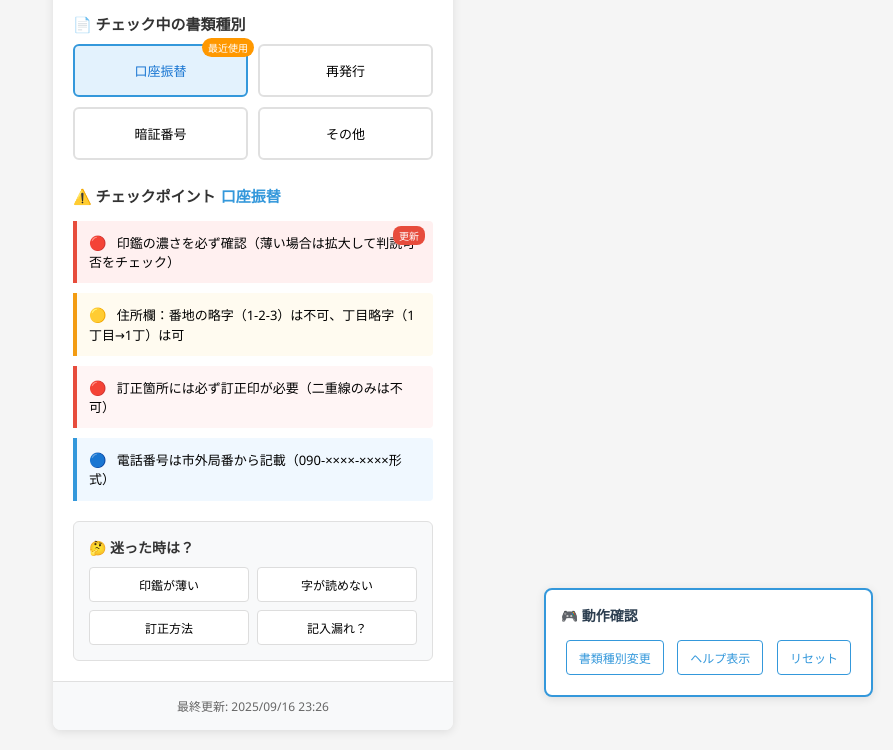
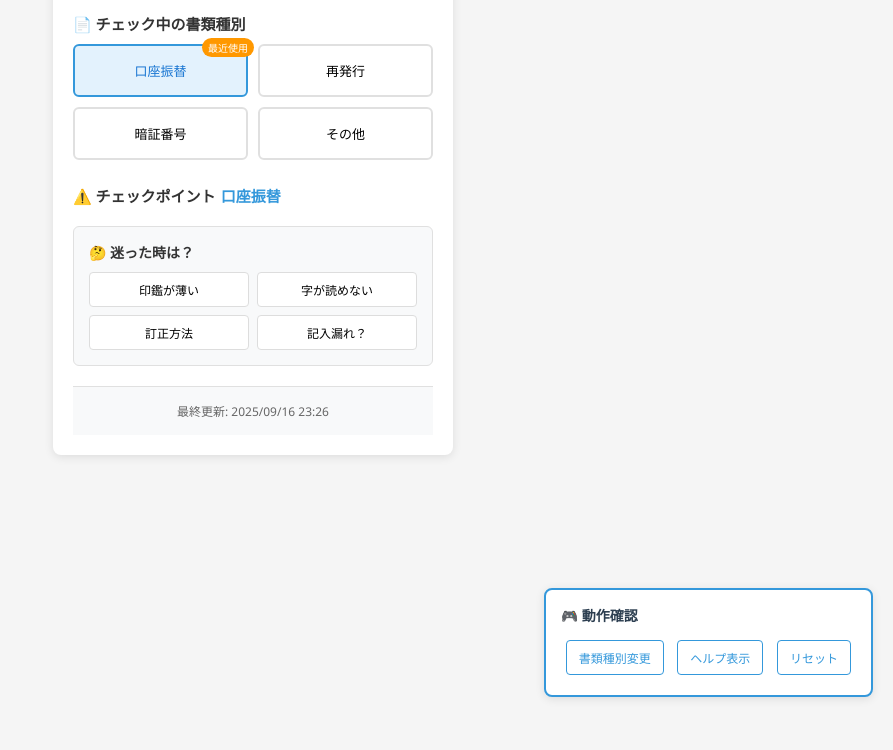
Before and after one commit to tensyokuneko/check-note-app, a plain HTML site: page index.html in a window 1280 px wide. Shown: the part 83-833 px from the top of the page, without its empty margins (387-1280 px from the left). After the commit the page ends 800 px from the top, so only its background shows below. Drawn offline with Linux system fonts and the light colour scheme.

Commit message:
初期表示のチェックポイントを削除

```diff
--- a/index.html
+++ b/index.html
@@ -312,31 +312,7 @@
             >
           </div>
           <div class="checkpoint-list" id="checkpoint-list">
-            <div class="checkpoint-item updated">
-              <span class="checkpoint-icon">🔴</span>
-              <span class="checkpoint-text"
-                >印鑑の濃さを必ず確認（薄い場合は拡大して判読可否をチェック）</span
-              >
-            </div>
-            <div class="checkpoint-item warning">
-              <span class="checkpoint-icon">🟡</span>
-              <span class="checkpoint-text"
-                >住所欄：番地の略字（1-2-3）は不可、丁目略字（1丁目→1丁）は可</span
-              >
-            </div>
-            <div class="checkpoint-item">
-              <span class="checkpoint-icon">🔴</span>
-              <span class="checkpoint-text"
-                >訂正箇所には必ず訂正印が必要（二重線のみは不可）</span
-              >
-            </div>
-            <div class="checkpoint-item info">
-              <span class="checkpoint-icon">🔵</span>
-              <span class="checkpoint-text"
-                >電話番号は市外局番から記載（090-××××-××××形式）</span
-              >
-            </div>
-          </div>
+
         </div>
 
         <!-- 迷った時のクイックヘルプ -->
```
